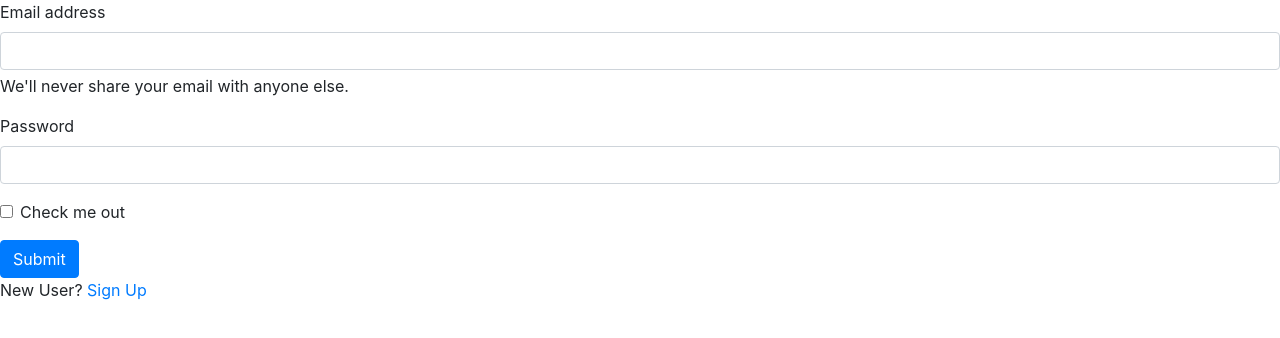
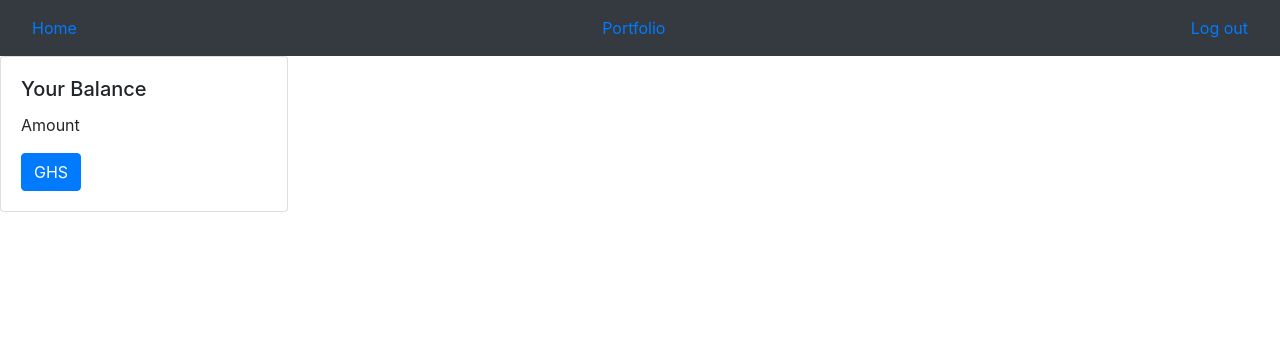
Before and after one commit to Kweku21/tlc-anular, an Angular app: page / in a window 1280 px wide. Shown: the top 338 px of the page. Built offline with nearby package versions, Linux system fonts and the light colour scheme.

Commit message:
started balance and login

```diff
--- a/src/app/app.component.html
+++ b/src/app/app.component.html
@@ -1,3 +1,4 @@
 <div>
-  <app-login-form></app-login-form>
+  <!-- <app-login-form></app-login-form> -->
+  <app-navbar></app-navbar>
 </div>
--- a/src/app/app.module.ts
+++ b/src/app/app.module.ts
@@ -5,11 +5,15 @@ import { FormsModule } from "@angular/forms";
 import { AppRoutingModule } from './app-routing.module';
 import { AppComponent } from './app.component';
 import { LoginFormComponent } from './components/login-form/login-form.component';
+import { NavbarComponent } from './components/navbar/navbar.component';
+import { BalanceComponent } from './components/balance/balance.component';
 
 @NgModule({
   declarations: [
     AppComponent,
-    LoginFormComponent
+    LoginFormComponent,
+    NavbarComponent,
+    BalanceComponent
   ],
   imports: [
     BrowserModule,
--- /dev/null
+++ b/src/app/components/balance/balance.component.html
@@ -0,0 +1,7 @@
+<div class="card" style="width: 18rem;">
+    <div class="card-body">
+      <h5 class="card-title">Your Balance</h5>
+      <p class="card-text">Amount</p>
+      <a href="#" class="btn btn-primary">GHS</a>
+    </div>
+</div>
--- /dev/null
+++ b/src/app/components/balance/balance.component.ts
@@ -0,0 +1,15 @@
+import { Component, OnInit } from '@angular/core';
+
+@Component({
+  selector: 'app-balance',
+  templateUrl: './balance.component.html',
+  styleUrls: ['./balance.component.css']
+})
+export class BalanceComponent implements OnInit {
+
+  constructor() { }
+
+  ngOnInit(): void {
+  }
+
+}
--- /dev/null
+++ b/src/app/components/navbar/navbar.component.html
@@ -0,0 +1,10 @@
+<div>
+    <nav class="navbar navbar-dark bg-dark  flex-column flex-sm-row">
+        <a class="nav-link active" href="#login"> Home</a>
+        <a class="nav-link" href="#portfolio">Portfolio</a>
+        <a class="nav-link justify-content-end" href="logout">Log out</a>
+      </nav>
+</div>
+<div>
+    <app-balance></app-balance>
+</div>
--- /dev/null
+++ b/src/app/components/navbar/navbar.component.ts
@@ -0,0 +1,15 @@
+import { Component, OnInit } from '@angular/core';
+
+@Component({
+  selector: 'app-navbar',
+  templateUrl: './navbar.component.html',
+  styleUrls: ['./navbar.component.css']
+})
+export class NavbarComponent implements OnInit {
+
+  constructor() { }
+
+  ngOnInit(): void {
+  }
+
+}
```
Also changed, not shown: src/app/components/balance/balance.component.css (added), src/app/components/navbar/navbar.component.css (added), 2 other files (tests, documents, lock files or other folders).
